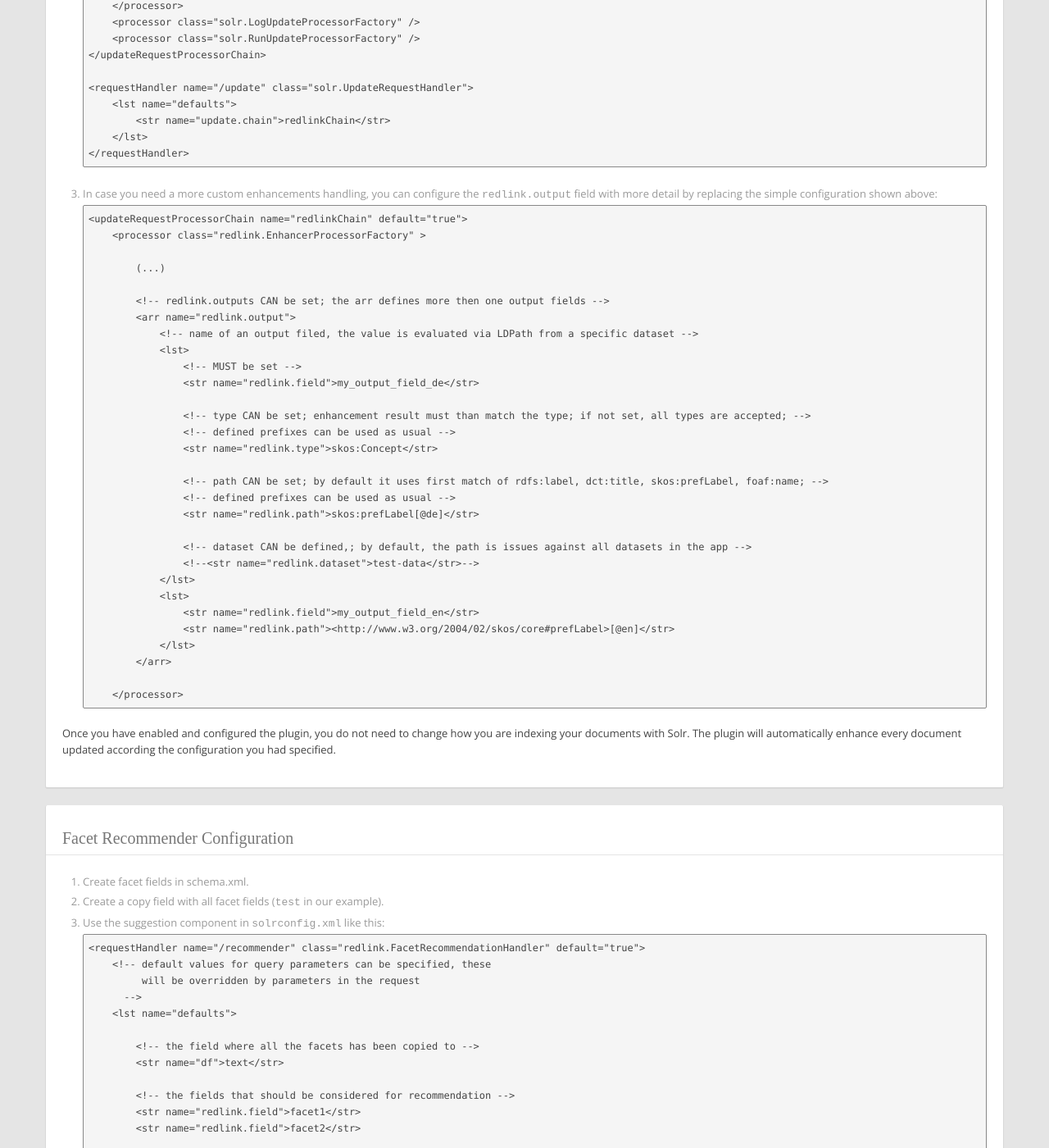
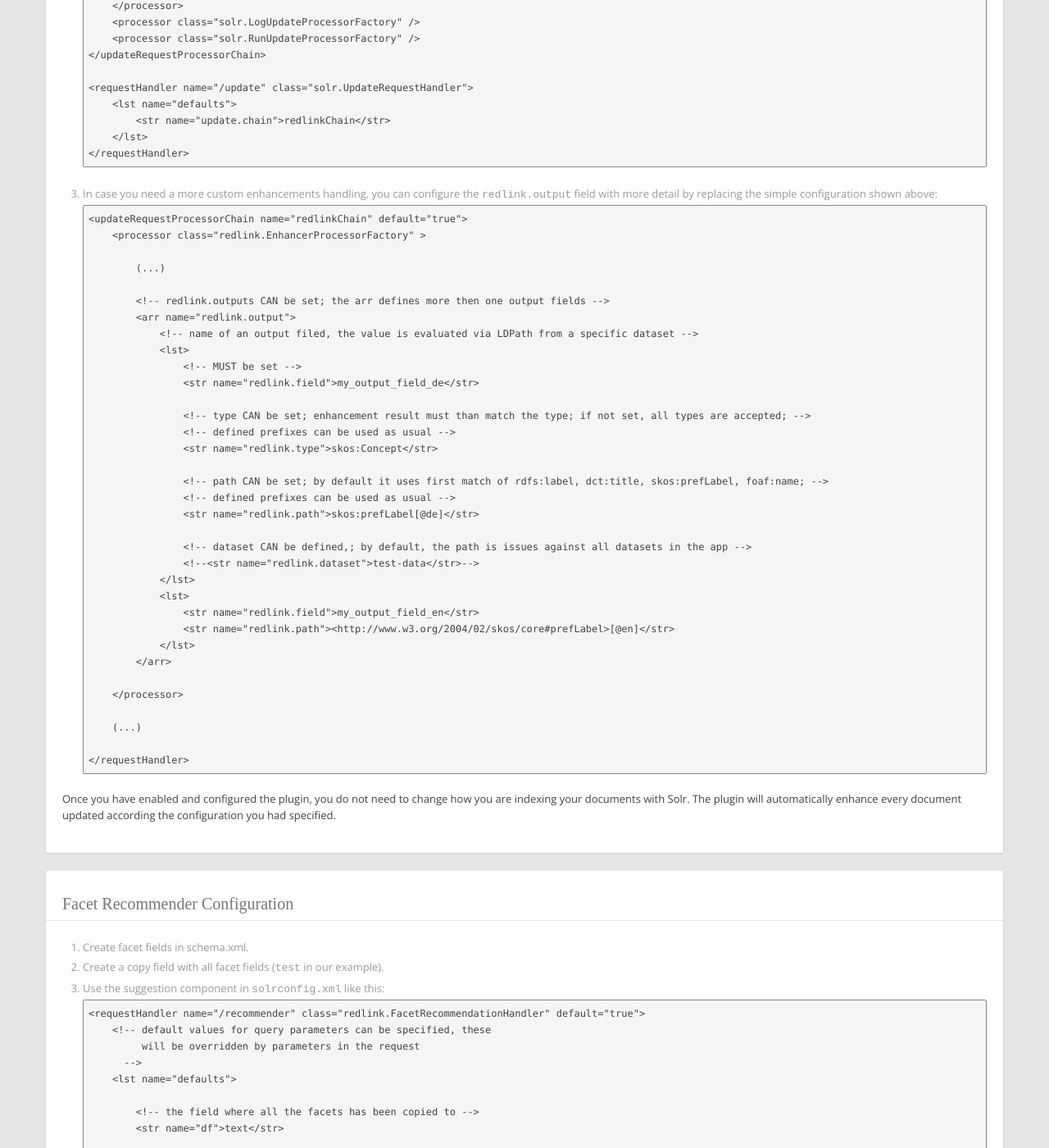
Before and after one commit to redlink-gmbh/redlink-gmbh.github.io, a Jekyll site: the page built from plugins/solr.html, in a window 1280 px wide and 1400 px high, scrolled down 1323 px. Shown: the whole window at 82% size. Built offline with Jekyll 4.4.1, drawn with Linux system fonts in a browser that asks for light colours; comment, search, counter and statistics services are not loaded.

```diff
--- a/plugins/solr.html
+++ b/plugins/solr.html
@@ -168,7 +168,11 @@ title: Solr Plugin
             &lt;/lst&gt;
         &lt;/arr&gt;
 
-    &lt;/processor&gt;</pre>
+    &lt;/processor&gt;
+
+    (...)
+
+&lt;/requestHandler&gt;</pre></pre>
             </li>
         </ol>
 
```
